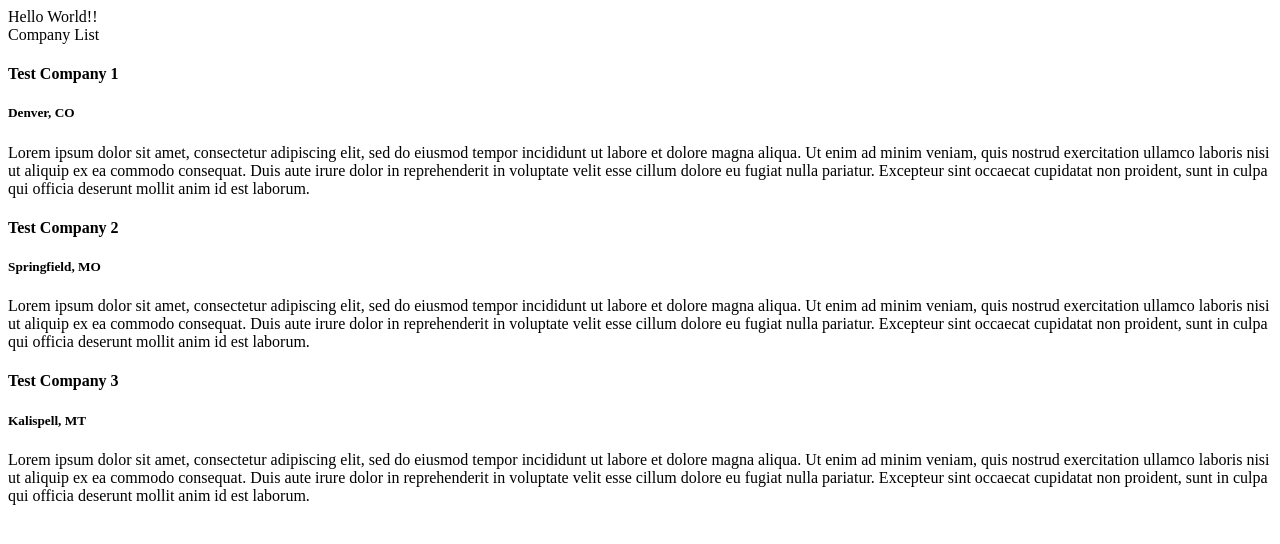
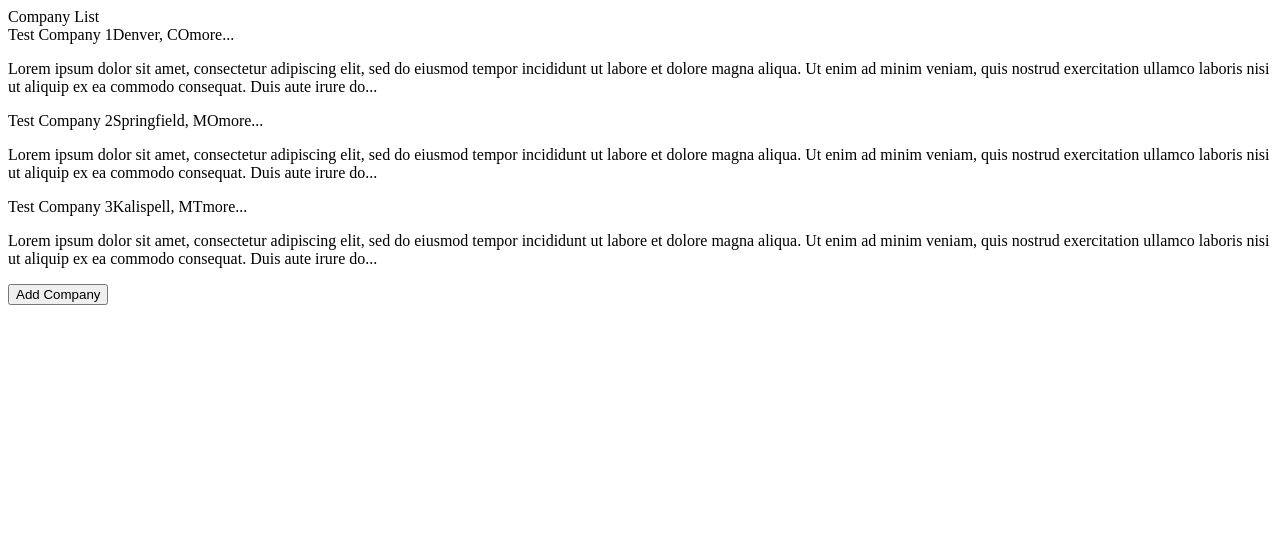
Before and after one commit to techstars/full-stack-challenge, a React (Create React App) app in the folder client/: page / in a window 1280 px wide. Shown: the top 544 px of the page. Built offline with nearby package versions, Linux system fonts and the light colour scheme; the HTML template or start-up script is replaced by a standard one.

Commit message:
adds addcompany component and add company button

```diff
--- a/client/src/App.jsx
+++ b/client/src/App.jsx
@@ -1,5 +1,6 @@
-import React from 'react';
+import React, { useState } from 'react';
 import CompanyList from './components/CompanyList';
+import AddCompany from './components/AddCompany';
 
 const testData = [
     {
@@ -23,10 +24,22 @@ const testData = [
 ]
 
 const App = () => {
+    const [addingCompany, updateAddingCompany] = useState(false);
+
+    const addButtonHandler = () => {
+        updateAddingCompany(true);
+    }
+
     return (
         <div id="app">
-            Hello World!!
-            <CompanyList companies={testData} />
+            {addingCompany ?
+                <AddCompany />
+                :
+                <div>
+                    <CompanyList companies={testData} />
+                    <button className="add-btn" onClick={addButtonHandler}>Add Company</button>
+                </div>
+            }
         </div>
     );
 }
--- /dev/null
+++ b/client/src/components/AddCompany.jsx
@@ -0,0 +1,11 @@
+import React from 'react';
+
+const AddCompany = () => {
+  return (
+    <div>
+      Add Company
+    </div>
+  )
+}
+
+export default AddCompany;
--- a/client/src/components/Company.jsx
+++ b/client/src/components/Company.jsx
@@ -4,10 +4,12 @@ const Company = ({ data }) => {
   return (
     <div className="company-wrapper">
       <div className="company-header">
-        <h4 className="company-name">{data.name}</h4>
-        <h5 className="company-location">{`${data.city}, ${data.state}`}</h5>
+        <span className="company-name">{data.name}</span>
+        <span className="company-location">{`${data.city}, ${data.state}`}</span>
+        <a className="more-link">more...</a>
       </div>
-      <p className ="company-description">{data.description}</p>
+      {/* Only display first 250 characters, display all when link to 'more' is clicked */}
+      <p className ="company-description">{data.description.substr(0,250) + '...'}</p>
     </div>
   )
 }
```
Also changed, not shown: 2 other files (tests, documents, lock files or other folders).
